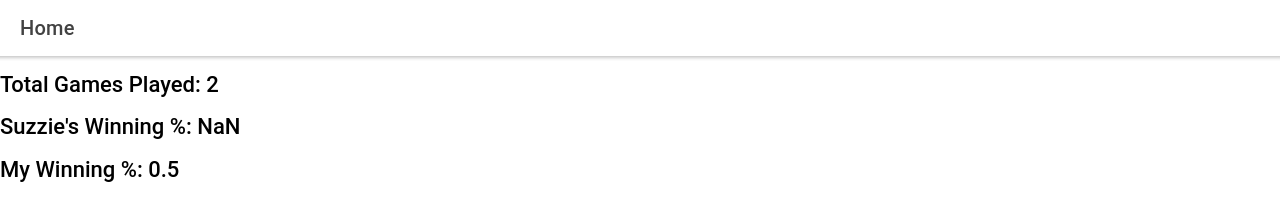
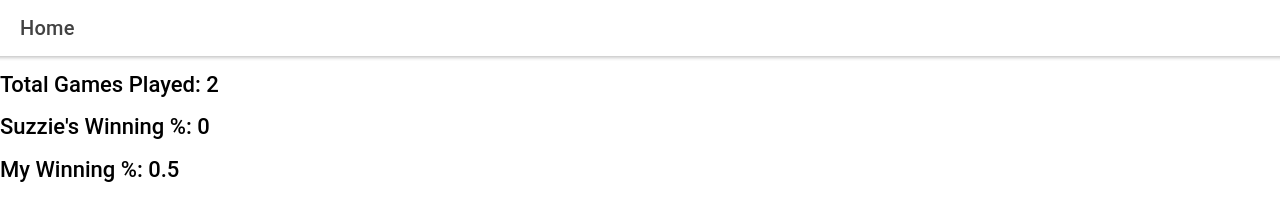
Before and after one commit to tsteelematc/tca-foo-react-ionic, a React (Create React App) app: page /#/home in a window 1280 px wide. Shown: the top 199 px of the page. Built offline with nearby package versions, Linux system fonts and the light colour scheme.

Commit message:
Fixed NaN problem...

```diff
--- a/src/pages/Home.tsx
+++ b/src/pages/Home.tsx
@@ -25,6 +25,12 @@
 );
 
 const Home: React.FC<HomeProps> = ({gameResults}) => {
+
+  const suzziesWinningPercentage =
+    !isNaN(calculateWinningPercentage(gameResults, "Suzzie"))
+    ? calculateWinningPercentage(gameResults, "Suzzie")
+    : 0;
+
   return (
     <IonPage>
       <IonHeader>
@@ -42,7 +48,7 @@
           Total Games Played: {gameResults.length}
         </h3>
         <h3>
-          Suzzie's Winning %: {calculateWinningPercentage(gameResults, "Suzzie")}
+          Suzzie's Winning %: {suzziesWinningPercentage}
         </h3>
         <h3>
           My Winning %: {calculateWinningPercentage(gameResults, "Me")}
```
